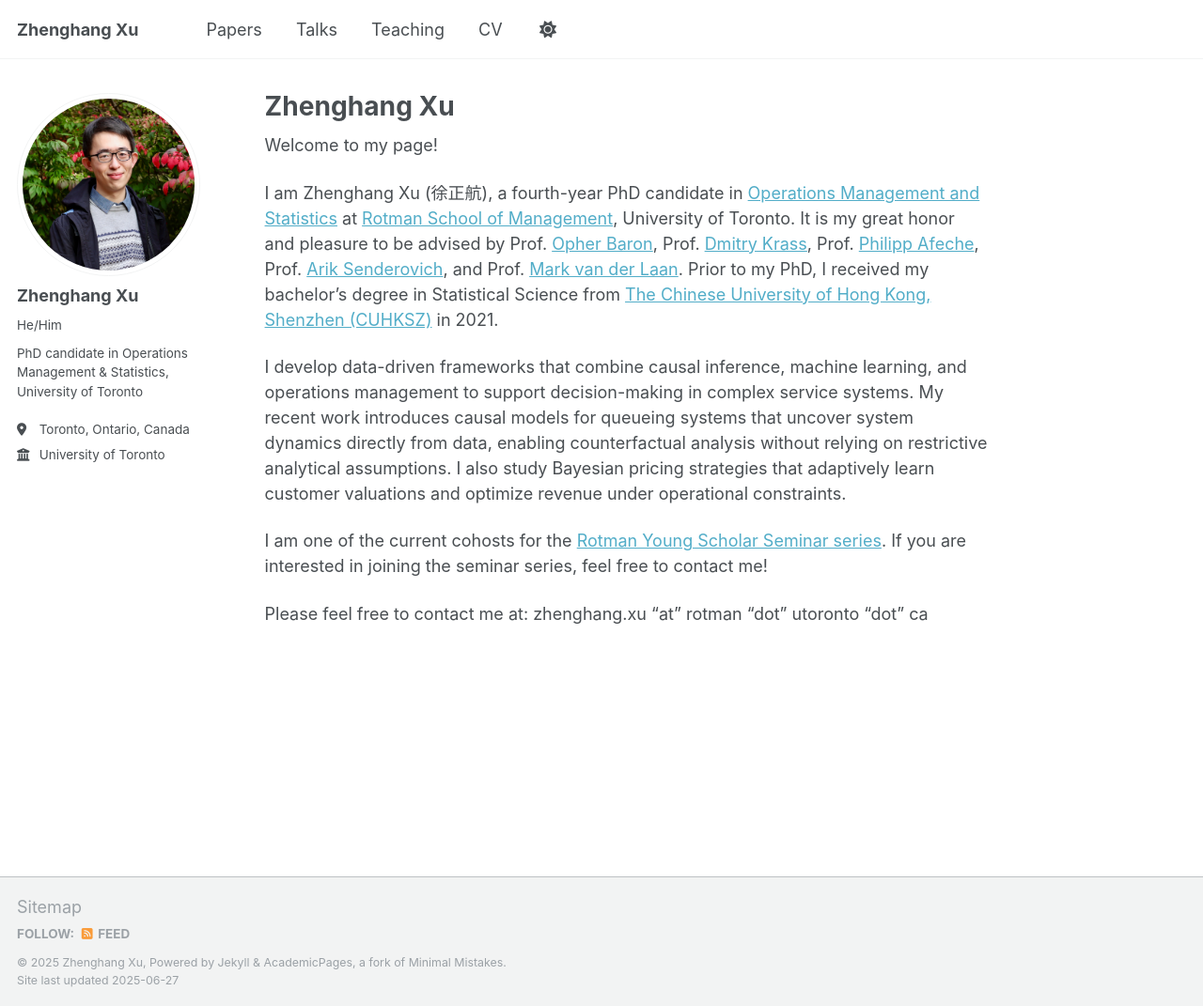
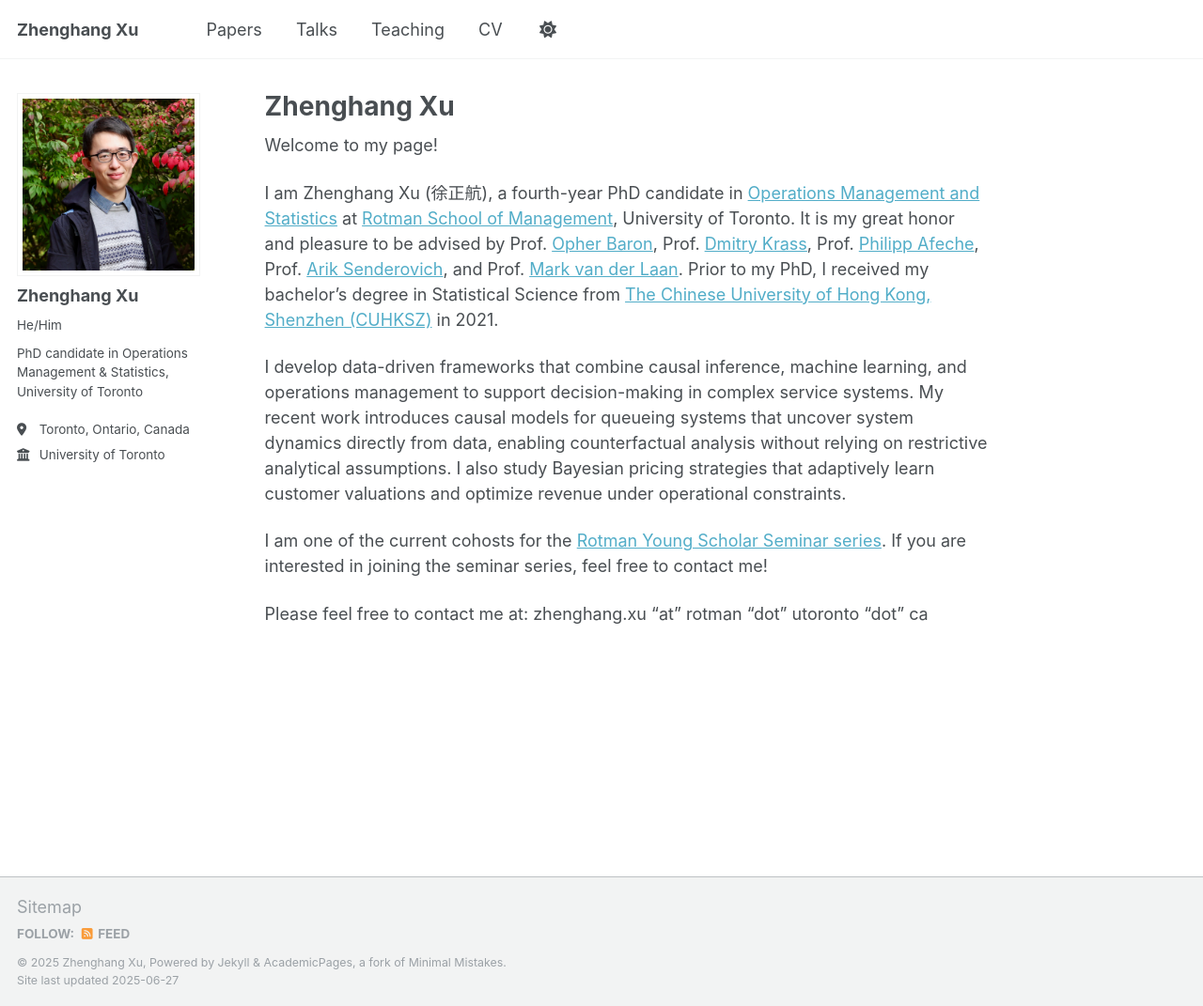
Before and after one commit to zhenghangxu-baymax/zhenghangxu-baymax.github.io, a Jekyll site: the page built from _pages/about.md, in a window 1280 px wide and 1071 px high. Shown: the whole window at 94% size. Built offline with Jekyll 4.4.1, drawn with Linux system fonts in a browser that asks for light colours.

Commit message:
Update _sidebar.scss

```diff
--- a/_sass/layout/_sidebar.scss
+++ b/_sass/layout/_sidebar.scss
@@ -94,8 +94,8 @@
   }
 
   img {
-    max-width: 200px;
-    border-radius: 50%;
+    max-width: 220px;
+    border-radius: 0%;
 
     @include breakpoint($large) {
       padding: 5px;
```
